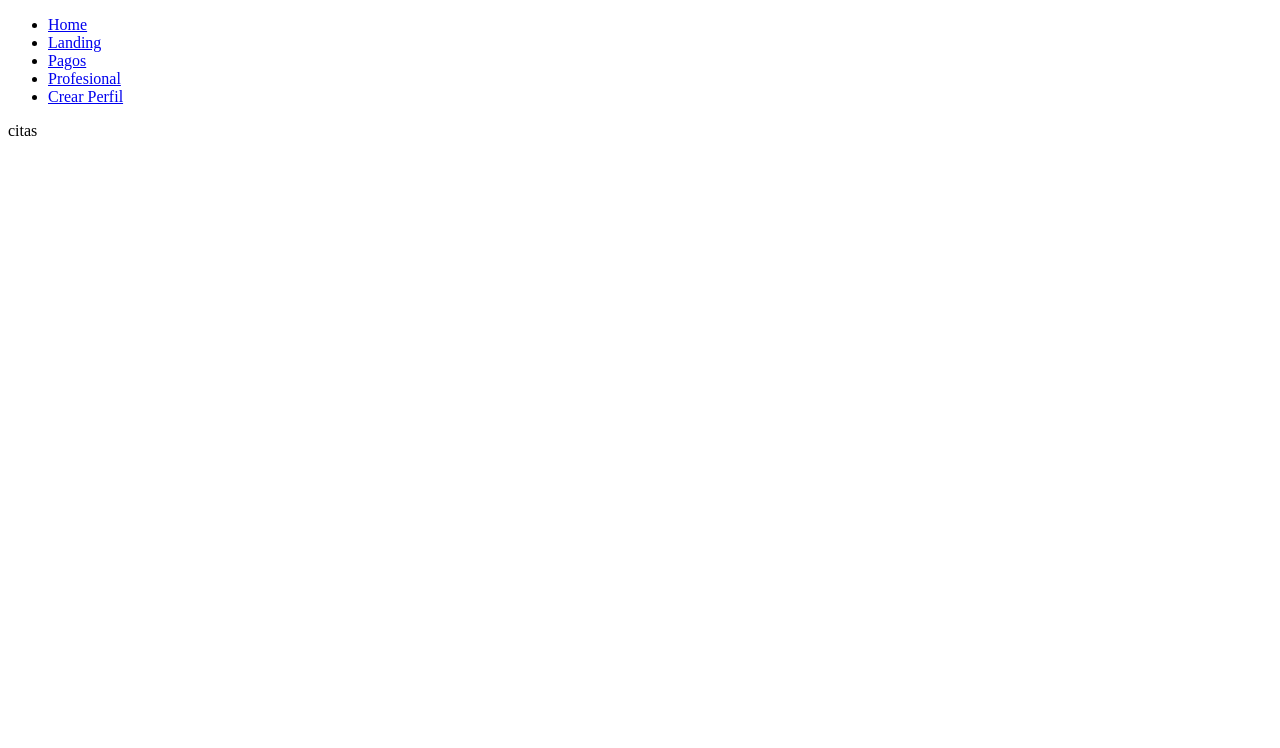
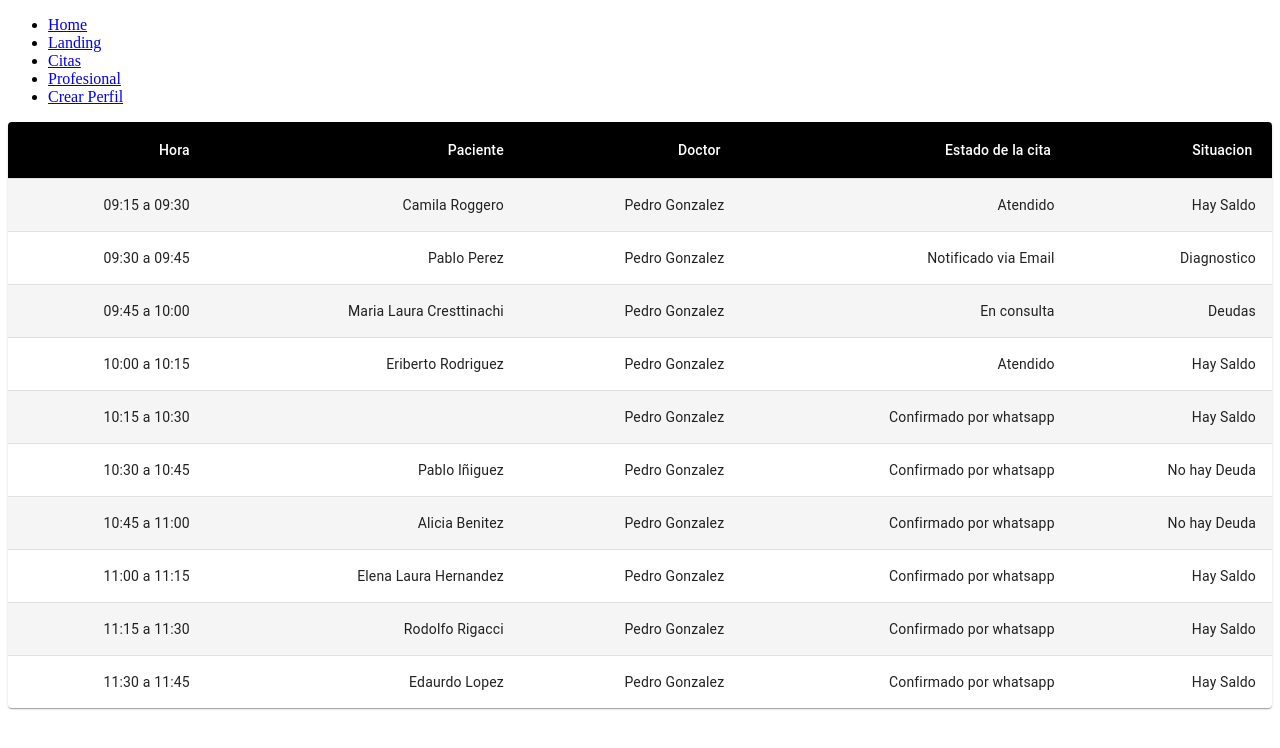
Before and after one commit to gastonaguirre/Front-Dar-, a Next.js app: page /components/citas in a window 1280 px wide. Shown: the top 748 px of the page. Built offline with nearby package versions, Linux system fonts and the light colour scheme.

Commit message:
armar paginas de citas

```diff
--- /dev/null
+++ b/app/components/citas/mocker_citas.json
@@ -0,0 +1,139 @@
+
+     [
+        {
+            "id_paciente": 1,
+            "nombre_paciente": "Camila Roggero",
+            "hora_inicio": "09:15",
+            "hora_fin": "09:30",
+            "duracion": 15,
+            "id_dentista": 626,
+            "nombre_dentista": "Pedro Gonzalez",
+            "fecha": "08/01/2022",
+            "id_estado": 1,
+            "nombre_estado": "Atendido" ,
+            "id_situacion":1,
+            "descripcion_situacion":"Hay Saldo"
+        },
+        {
+            "id_paciente": 2,
+            "nombre_paciente": "Pablo Perez",
+            "hora_inicio": "09:30",
+            "hora_fin": "09:45",
+            "duracion": 15,
+            "id_dentista": 626,
+            "nombre_dentista": "Pedro Gonzalez",
+            "fecha": "08/01/2022",
+            "id_estado":2 ,
+            "nombre_estado": "Notificado via Email" ,
+            "id_situacion":1,
+            "descripcion_situacion":"Diagnostico"
+        },
+        {
+            "id_paciente": 3,
+            "nombre_paciente": "Maria Laura Cresttinachi",
+            "hora_inicio": "09:45",
+            "hora_fin": "10:00",
+            "duracion": 15,
+            "id_dentista": 626,
+            "nombre_dentista": "Pedro Gonzalez",
+            "fecha": "08/01/2022",
+            "id_estado": 3,
+            "nombre_estado": "En consulta",
+            "id_situacion":1,
+            "descripcion_situacion":"Deudas"
+        },
+        {
+            "id_paciente": 5,
+            "nombre_paciente": "Eriberto Rodriguez",
+            "hora_inicio": "10:00",
+            "hora_fin": "10:15",
+            "duracion": 15,
+            "id_dentista": 626,
+            "nombre_dentista": "Pedro Gonzalez",
+            "fecha": "08/01/2022",
+            "id_estado": 1,
+            "nombre_estado": "Atendido" ,
+            "id_situacion":1,
+            "descripcion_situacion":"Hay Saldo"
+        },
+        {
+            "id_paciente": 15,
+            "nombre_paciente": "",
+            "hora_inicio": "10:15",
+            "hora_fin": "10:30",
+            "duracion": 15,
+            "id_dentista": 626,
+            "nombre_dentista": "Pedro Gonzalez",
+            "fecha": "08/01/2022",
+            "id_estado": 4,
+            "nombre_estado": "Confirmado por whatsapp",
+            "id_situacion":1,
+            "descripcion_situacion":"Hay Saldo"
+        },
+        {
+            "id_paciente": 6,
+            "nombre_paciente": "Pablo Iñiguez",
+            "hora_inicio": "10:30",
+            "hora_fin": "10:45",
+            "duracion": 15,
+            "id_dentista": 626,
+            "nombre_dentista": "Pedro Gonzalez",
+            "fecha": "08/01/2022",
+            "id_estado": 1,
+            "nombre_estado": "Confirmado por whatsapp",
+            "id_situacion":1,
+            "descripcion_situacion":"No hay Deuda"
+        },
+        {
+            "id_paciente": 7,
+            "nombre_paciente": "Alicia Benitez",
+            "hora_inicio": "10:45",
+            "hora_fin": "11:00",
+            "duracion": 15,
+            "id_dentista": 626,
+            "nombre_dentista": "Pedro Gonzalez",
+            "fecha": "08/01/2022",
+            "nombre_estado": "Confirmado por whatsapp",
+            "id_situacion":1,
+            "descripcion_situacion":"No hay Deuda"
+        },
+        {
+            "id_paciente": 8,
+            "nombre_paciente": "Elena Laura Hernandez",
+            "hora_inicio": "11:00",
+            "hora_fin": "11:15",
+            "duracion": 15,
+            "id_dentista": 626,
+            "nombre_dentista": "Pedro Gonzalez",
+            "fecha": "08/01/2022",
+            "nombre_estado": "Confirmado por whatsapp",
+            "id_situacion":1,
+            "descripcion_situacion":"Hay Saldo"
+        },
+        {
+            "id_paciente": 9,
+            "nombre_paciente": "Rodolfo Rigacci",
+            "hora_inicio": "11:15",
+            "hora_fin": "11:30",
+            "duracion": 15,
+            "id_dentista": 626,
+            "nombre_dentista": "Pedro Gonzalez",
+            "fecha": "08/01/2022",
+            "nombre_estado": "Confirmado por whatsapp",
+            "id_situacion":1,
+            "descripcion_situacion":"Hay Saldo"
+        },
+        {
+            "id_paciente": 10,
+            "nombre_paciente": "Edaurdo Lopez",
+            "hora_inicio": "11:30",
+            "hora_fin": "11:45",
+            "duracion": 15,
+            "id_dentista": 626,
+            "nombre_dentista": "Pedro Gonzalez",
+            "fecha": "08/01/2022",
+            "nombre_estado": "Confirmado por whatsapp",
+            "id_situacion":1,
+            "descripcion_situacion":"Hay Saldo"
+        }
+    ]
--- a/app/components/citas/page.tsx
+++ b/app/components/citas/page.tsx
@@ -1,7 +1,93 @@
-import React from 'react'
+"use client"
+import jsonData from './mocker_citas.json'
 
-export default function citas() {
+import * as React from 'react';
+import { styled } from '@mui/material/styles';
+import Table from '@mui/material/Table';
+import TableBody from '@mui/material/TableBody';
+import TableCell, { tableCellClasses } from '@mui/material/TableCell';
+import TableContainer from '@mui/material/TableContainer';
+import TableHead from '@mui/material/TableHead';
+import TableRow from '@mui/material/TableRow';
+import Paper from '@mui/material/Paper';
+const StyledTableCell = styled(TableCell)(({ theme }) => ({
+  [`&.${tableCellClasses.head}`]: {
+    backgroundColor: theme.palette.common.black,
+    color: theme.palette.common.white,
+  },
+  [`&.${tableCellClasses.body}`]: {
+    fontSize: 14,
+  },
+}));
+
+const StyledTableRow = styled(TableRow)(({ theme }) => ({
+  '&:nth-of-type(odd)': {
+    backgroundColor: theme.palette.action.hover,
+  },
+  // hide last border
+  '&:last-child td, &:last-child th': {
+    border: 0,
+  },
+}));
+
+
+interface Props {
+  citas: typeof jsonData
+}
+
+export default function Citas({ citas }: Props) {
+
+  citas = jsonData;
+  console.log(citas)
   return (
-    <div>citas</div>
-  )
+ <TableContainer component={Paper}>
+      <Table sx={{ minWidth: 700 }} aria-label="customized table">
+        <TableHead>
+          <TableRow>
+            <StyledTableCell align="right">Hora</StyledTableCell>
+            <StyledTableCell align="right">Paciente</StyledTableCell>
+            <StyledTableCell align="right">Doctor&nbsp;</StyledTableCell>
+            <StyledTableCell align="right">Estado de la cita&nbsp;</StyledTableCell>
+            <StyledTableCell align="right">Situacion&nbsp;</StyledTableCell>
+
+          </TableRow>
+        </TableHead>
+        <TableBody>
+    {citas.map((c) => (
+         <StyledTableRow key={c.id_paciente}>
+
+              <StyledTableCell align="right">{c.hora_inicio} a {c.hora_fin}</StyledTableCell>
+              <StyledTableCell align="right">{c.nombre_paciente}</StyledTableCell>
+              <StyledTableCell align="right">{c.nombre_dentista}</StyledTableCell>
+              <StyledTableCell align="right">{c.nombre_estado}</StyledTableCell>
+              <StyledTableCell align="right">{c.descripcion_situacion}</StyledTableCell>
+          </StyledTableRow>
+    ))}
+        </TableBody>
+      </Table>
+    </TableContainer>
+  );
+
+
+
+
+
+
+
+
+
+
+
+
+
+
+
+
+
+
+
+
+
+
+
 }
--- a/app/layout.tsx
+++ b/app/layout.tsx
@@ -7,8 +7,8 @@ const Route = [{
   label:'Landing',
   route:'/landing'
 },{
-  label:'Pagos',
-  route:'/components/pagos'
+  label:'Citas',
+  route:'/components/citas'
 },{
   label:'Profesional',
   route:'/components/profesional'
--- a/package.json
+++ b/package.json
@@ -12,6 +12,7 @@
     "@emotion/react": "^11.10.5",
     "@emotion/styled": "^11.10.5",
     "@mui/material": "^5.11.3",
+    "@mui/styled-engine-sc": "^5.11.0",
     "@next/font": "13.1.1",
     "@types/node": "18.11.18",
     "@types/react": "18.0.26",
@@ -21,6 +22,8 @@
     "next": "13.1.1",
     "react": "18.2.0",
     "react-dom": "18.2.0",
-    "typescript": "4.9.4"
+    "styled-components": "^5.3.6",
+    "typescript": "4.9.4",
+    "typescript-json": "^3.4.18"
   }
 }
```
Also changed, not shown: 2 other files (tests, documents, lock files or other folders).
